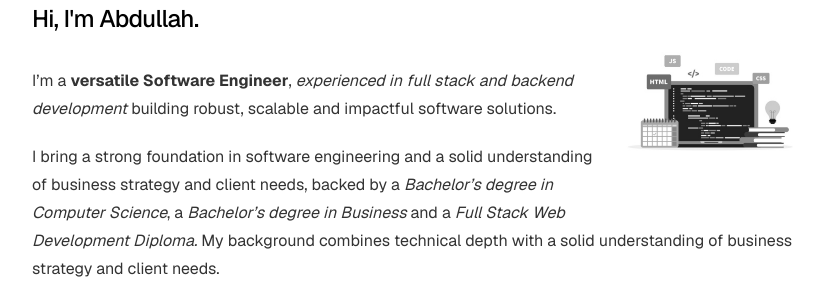
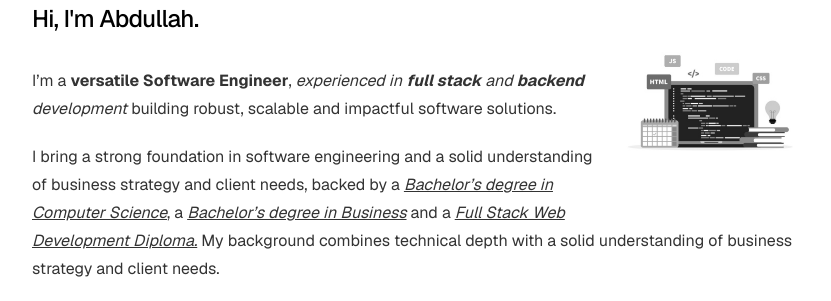
Before and after one commit to akhan445/akhan445.github.io, a Next.js app: page / in a window 1280 px wide. Shown: the part 193-494 px from the top of the page, without its empty margins (224-1055 px from the left). Built offline with nearby package versions, Linux system fonts and the light colour scheme.

Commit message:
Update page.tsx
Text decoration added.

```diff
--- a/app/page.tsx
+++ b/app/page.tsx
@@ -22,9 +22,9 @@ export default function Page() {
 
       <div className="prose prose-neutral dark:prose-invert max-w-[768px]">
         <p>
-          I’m a <b>versatile Software Engineer</b>, <i>experienced in full stack and backend development</i> building robust, scalable and impactful software solutions.
+          I’m a <b>versatile Software Engineer</b>, <i>experienced in <b>full stack</b> and <b>backend</b> development</i> building robust, scalable and impactful software solutions.
         </p>
-        <p>I bring a strong foundation in software engineering and a solid understanding of business strategy and client needs, backed by a <i>Bachelor’s degree in Computer Science</i>, a <i>Bachelor’s degree in Business</i> and a <i>Full Stack Web Development Diploma.</i> My background combines technical depth with a solid understanding of business strategy and client needs.</p>
+        <p>I bring a strong foundation in software engineering and a solid understanding of business strategy and client needs, backed by a <i><u>Bachelor’s degree in Computer Science</u></i>, a <i><u>Bachelor’s degree in Business</u></i> and a <i><u>Full Stack Web Development Diploma.</u></i> My background combines technical depth with a solid understanding of business strategy and client needs.</p>
         <p>
           I’ve developed systems across the stack, from intuitive frontends to performant backends and cloud-native infrastructure; allowing me to bridge the gap between engineering, product, and business impact strengthened through hands-on development and consulting experience..
         </p>
```
